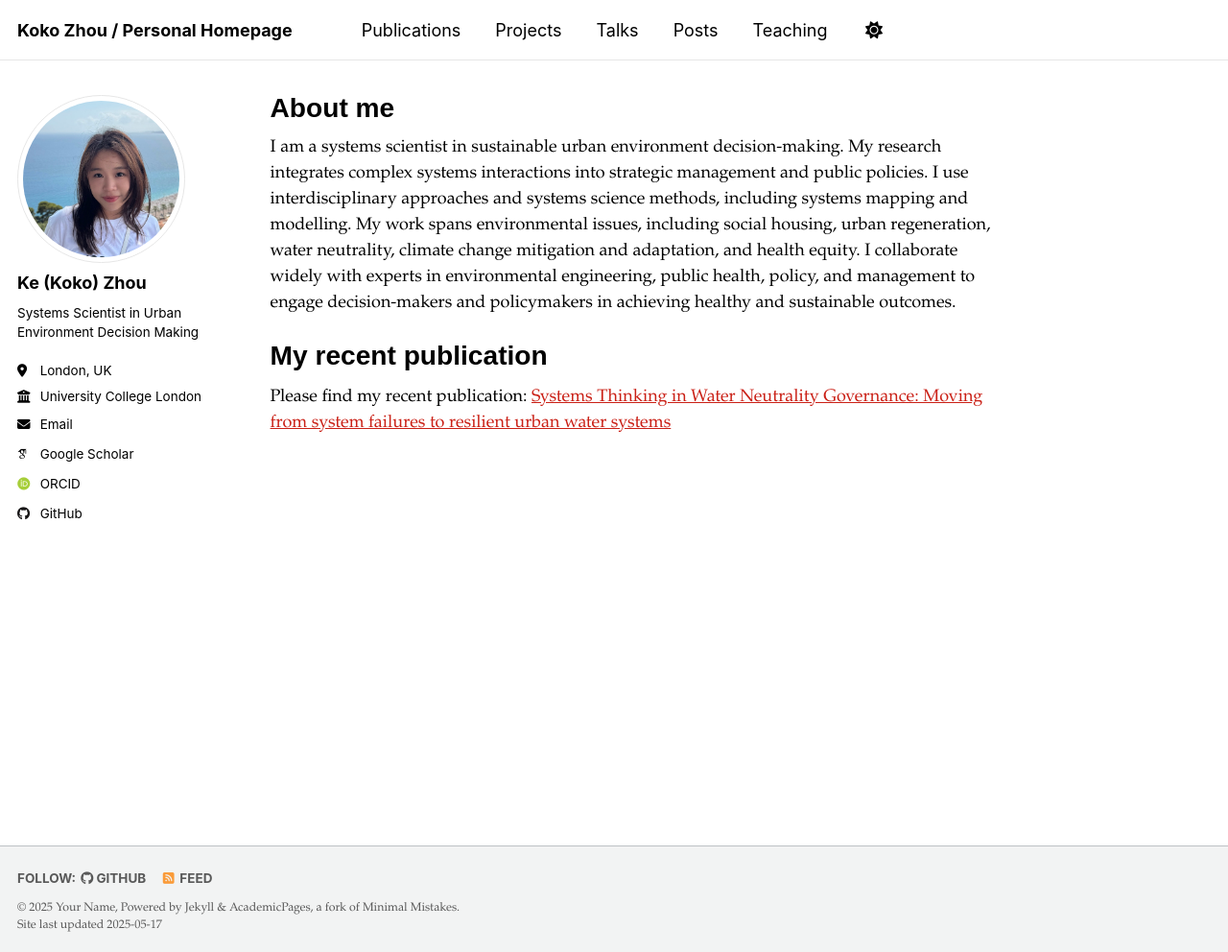
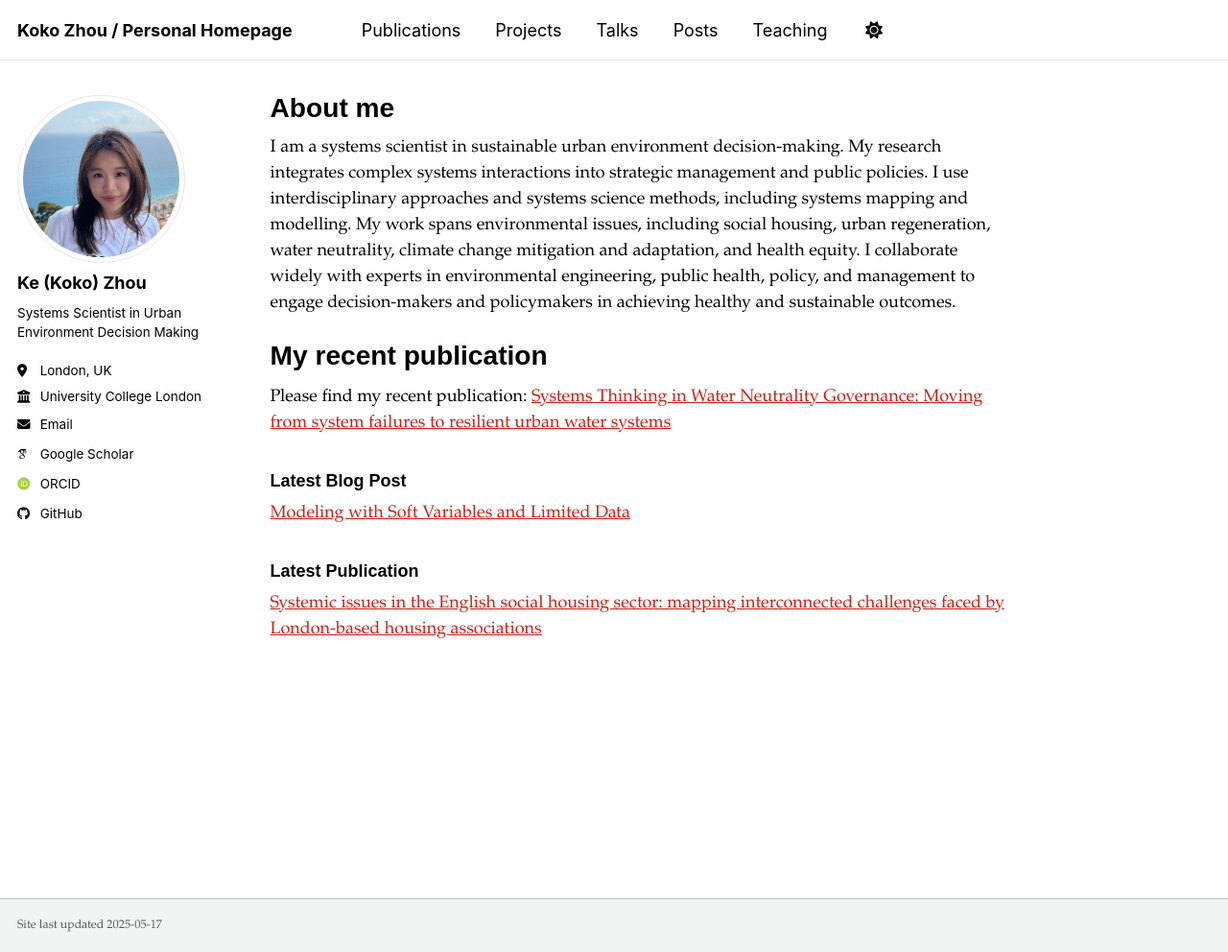
Before and after one commit to kokozhou/kokozhou.github.io, a Jekyll site: the page built from _pages/about.md, in a window 1280 px wide and 992 px high. Shown: the whole window at 96% size. Built offline with Jekyll 4.4.1, drawn with Linux system fonts in a browser that asks for light colours; some web fonts are replaced.

Commit message:
remove footer add sections front page

```diff
--- a/_includes/footer.html
+++ b/_includes/footer.html
@@ -1,25 +1,3 @@
-{% include base_path %}
-
-{% if site.author.github or site.author.bitbucket or site.atom_feed.hide != true %}
-<div class="page__footer-follow">
-  <ul class="social-icons">
-    {% if site.data.ui-text[site.locale].follow_label %}
-      <li><strong>{{ site.data.ui-text[site.locale].follow_label }}</strong></li>
-    {% endif %}
-    {% if site.author.github %}
-      <li><a href="http://github.com/{{ site.author.github }}"><i class="fab fa-github" aria-hidden="true"></i> GitHub</a></li>
-    {% endif %}
-    {% if site.author.bitbucket %}
-      <li><a href="http://bitbucket.org/{{ site.author.bitbucket }}"><i class="fab fa-bitbucket" aria-hidden="true"></i> Bitbucket</a></li>
-    {% endif %}
-    {% if site.atom_feed.hide != true %}
-    <li><a href="{% if site.atom_feed.path %}{{ site.atom_feed.path }}{% else %}{{ base_path }}/feed.xml{% endif %}"><i class="fa fa-fw fa-rss-square" aria-hidden="true"></i> {{ site.data.ui-text[site.locale].feed_label | default: "Feed" }}</a></li>
-    {% endif %}
-  </ul>
+<div class="page__footer-copyright">
+  Site last updated {{ "now" | date: '%Y-%m-%d' }}
 </div>
-{% endif %}
-
-<div class="page__footer-copyright">
-  &copy; {{ site.time | date: '%Y' }} {{ site.name | default: site.title }}, {{ site.data.ui-text[site.locale].powered_by | default: "Powered by" }} <a href="http://jekyllrb.com" rel="nofollow">Jekyll</a> &amp; <a href="https://github.com/academicpages/academicpages.github.io">AcademicPages</a>, a fork of <a href="https://mademistakes.com/work/minimal-mistakes-jekyll-theme/" rel="nofollow">Minimal Mistakes</a>.<br />
-  Site last updated {{ "now" | date: '%Y-%m-%d' %}}
-</div>
--- a/_pages/about.md
+++ b/_pages/about.md
@@ -11,3 +11,11 @@ I am a systems scientist in sustainable urban environment decision-making. My re
 My recent publication
 ======
 Please find my recent publication: [Systems Thinking in Water Neutrality Governance: Moving from system failures to resilient urban water systems](https://www.sciencedirect.com/science/article/pii/S0959652625010054)
+
+{% assign latest_post = site.posts | sort: 'date' | reverse | first %}
+### Latest Blog Post
+[{{ latest_post.title }}]({{ latest_post.url }})
+
+{% assign latest_pub = site.publications | sort: 'date' | reverse | first %}
+### Latest Publication
+[{{ latest_pub.title }}]({{ latest_pub.url }})
```
Also changed, not shown: 1 other file.
